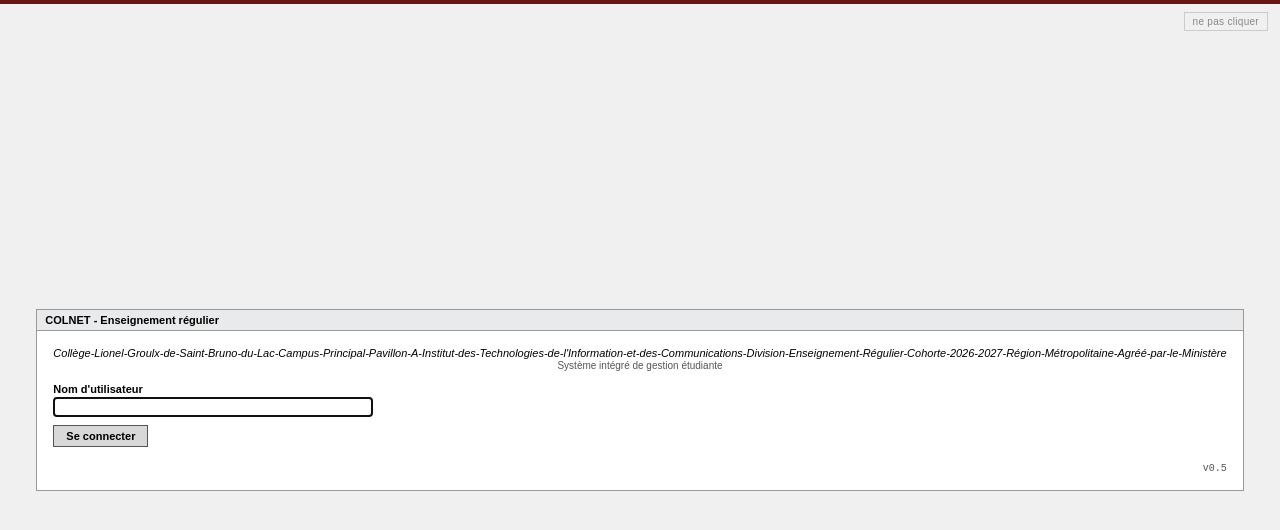
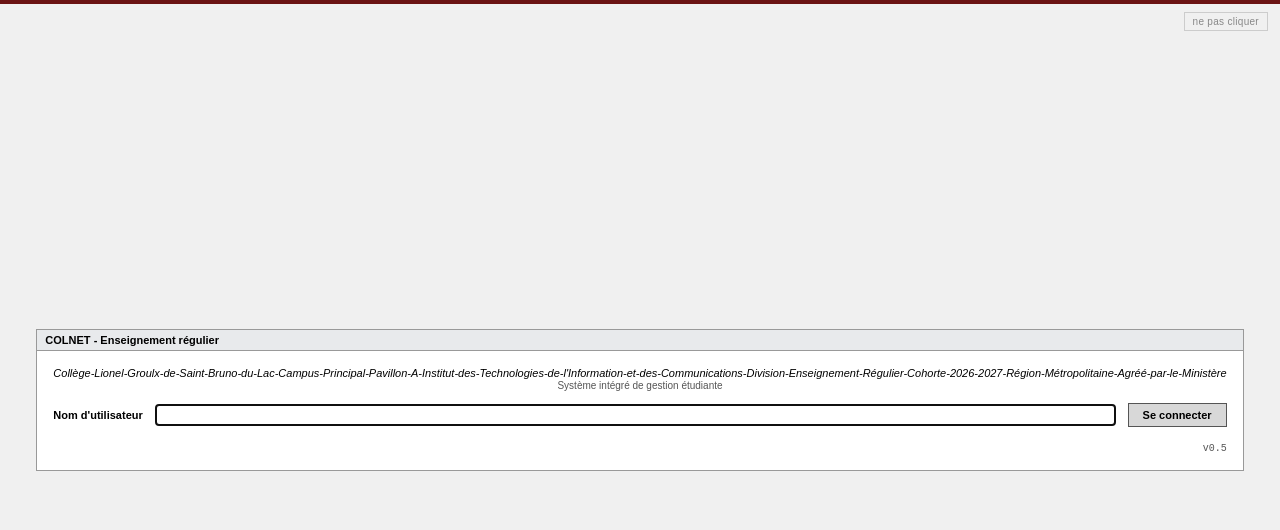
Before and after one commit to emil1326/BadAppReact, a React (Vite) app in the folder frontend/: page /login in a window 1280 px wide. Shown: the top 530 px of the page. Built offline with nearby package versions, Linux system fonts and the light colour scheme.

Commit message:
login - layout en row: label gauche / input centre / submit droite

```diff
--- /dev/null
+++ b/frontend/src/pages/LoginPage.module.css
@@ -0,0 +1,47 @@
+.formRow {
+  display: grid;
+  grid-template-columns: auto 1fr auto;
+  align-items: center;
+  gap: 12px;
+}
+
+.label {
+  font-weight: bold;
+  white-space: nowrap;
+}
+
+.input {
+  font-family: inherit;
+  font-size: inherit;
+  padding: 4px 6px;
+  border: 1px solid var(--color-border);
+  background: var(--color-panel-bg);
+  width: 100%;
+  text-align: center;
+}
+
+.submit {
+  background: var(--color-button-bg);
+  border: 1px solid var(--color-button-border);
+  padding: 5px 14px;
+  cursor: pointer;
+  font-weight: bold;
+  white-space: nowrap;
+}
+
+.submit:hover:not(:disabled) {
+  background: var(--color-button-bg-hover);
+}
+
+.submit:disabled {
+  opacity: 0.5;
+  cursor: not-allowed;
+}
+
+.error {
+  margin-top: 8px;
+}
+
+.cardWide {
+  min-width: 560px;
+}
--- a/frontend/src/pages/LoginPage.tsx
+++ b/frontend/src/pages/LoginPage.tsx
@@ -8,6 +8,7 @@
   PORTAL_TAGLINE,
   PORTAL_VERSION,
 } from '../config/branding';
+import styles from './LoginPage.module.css';
 
 const DO_NOT_CLICK_REDIRECT = 'https://www.youtube.com/watch?v=dQw4w9WgXcQ';
 
@@ -36,8 +37,6 @@
   };
 
   const handleDoNotClick = () => {
-    // Most browsers block window.close() on tabs they didn't open, so this
-    // is a deliberate two-step: try to close, then redirect on the next line.
     window.close();
     window.location.href = DO_NOT_CLICK_REDIRECT;
   };
@@ -51,7 +50,7 @@
       >
         ne pas cliquer
       </button>
-      <div className="colnet-login__card colnet-panel">
+      <div className={`colnet-login__card colnet-panel ${styles.cardWide}`}>
         <div className="colnet-panel__header">
           {PORTAL_NAME} - {PORTAL_SECTION}
         </div>
@@ -61,31 +60,33 @@
             <br />
             <span className="colnet-login__tagline">{PORTAL_TAGLINE}</span>
           </p>
-          <form className="colnet-form" onSubmit={handleSubmit}>
-            <div className="colnet-form__field">
-              <label className="colnet-form__label" htmlFor="username">
+          <form onSubmit={handleSubmit}>
+            <div className={styles.formRow}>
+              <label className={styles.label} htmlFor="username">
                 Nom d&apos;utilisateur
               </label>
               <input
                 id="username"
-                className="colnet-form__input"
+                className={styles.input}
                 type="text"
                 value={userName}
                 onChange={(event) => setUserName(event.target.value)}
                 autoFocus
                 disabled={isLoading}
               />
+              <button
+                type="submit"
+                className={styles.submit}
+                disabled={isLoading}
+              >
+                {isLoading ? 'Connexion...' : 'Se connecter'}
+              </button>
             </div>
             {errorMessage && (
-              <div className="colnet-form__error">{errorMessage}</div>
+              <div className={`colnet-form__error ${styles.error}`}>
+                {errorMessage}
+              </div>
             )}
-            <button
-              type="submit"
-              className="colnet-form__submit"
-              disabled={isLoading}
-            >
-              {isLoading ? 'Connexion...' : 'Se connecter'}
-            </button>
           </form>
           <p className="colnet-login__version">{PORTAL_VERSION}</p>
         </div>
```
